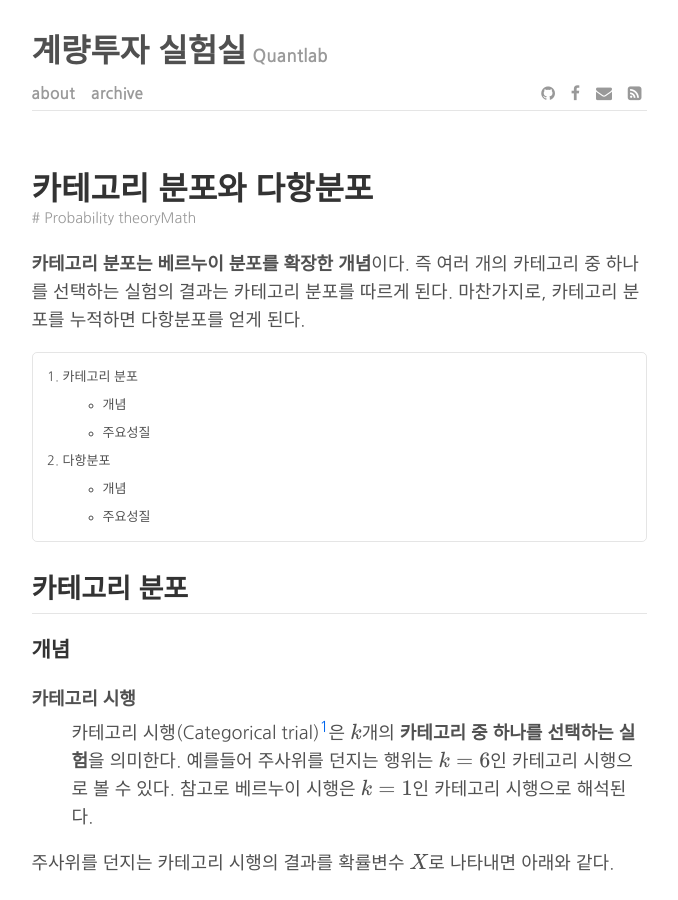
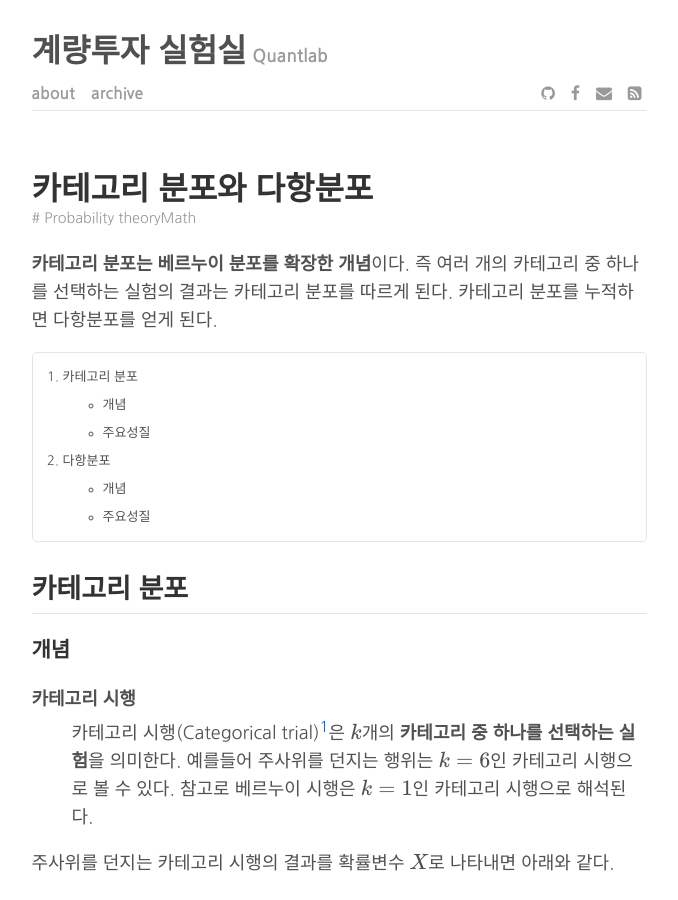
Before and after one commit to gem763/gem763.github.io, a Jekyll site: the page built from _posts/2018-02-07-카테고리-분포와-다항분포.md, in a window 1280 px wide and 900 px high. Shown: the whole window, without its empty margins (301-979 px from the left). Built offline with Jekyll 4.4.1, drawn with Linux system fonts in a browser that asks for light colours; formulas are drawn with MathJax 3; comment, search, counter and statistics services are not loaded.

Commit message:
Uploaded by https://stackedit.io/

```diff
--- a/_posts/2018-02-07-카테고리-분포와-다항분포.md
+++ b/_posts/2018-02-07-카테고리-분포와-다항분포.md
@@ -7,7 +7,7 @@
 
 ---
 
-**카테고리 분포는 베르누이 분포를 확장한 개념**이다. 즉 여러 개의 카테고리 중 하나를 선택하는 실험의 결과는 카테고리 분포를 따르게 된다. 마찬가지로, 카테고리 분포를 누적하면 다항분포를 얻게 된다.
+**카테고리 분포는 베르누이 분포를 확장한 개념**이다. 즉 여러 개의 카테고리 중 하나를 선택하는 실험의 결과는 카테고리 분포를 따르게 된다. 카테고리 분포를 누적하면 다항분포를 얻게 된다.
 <!--more-->
 
 * TOC
```
